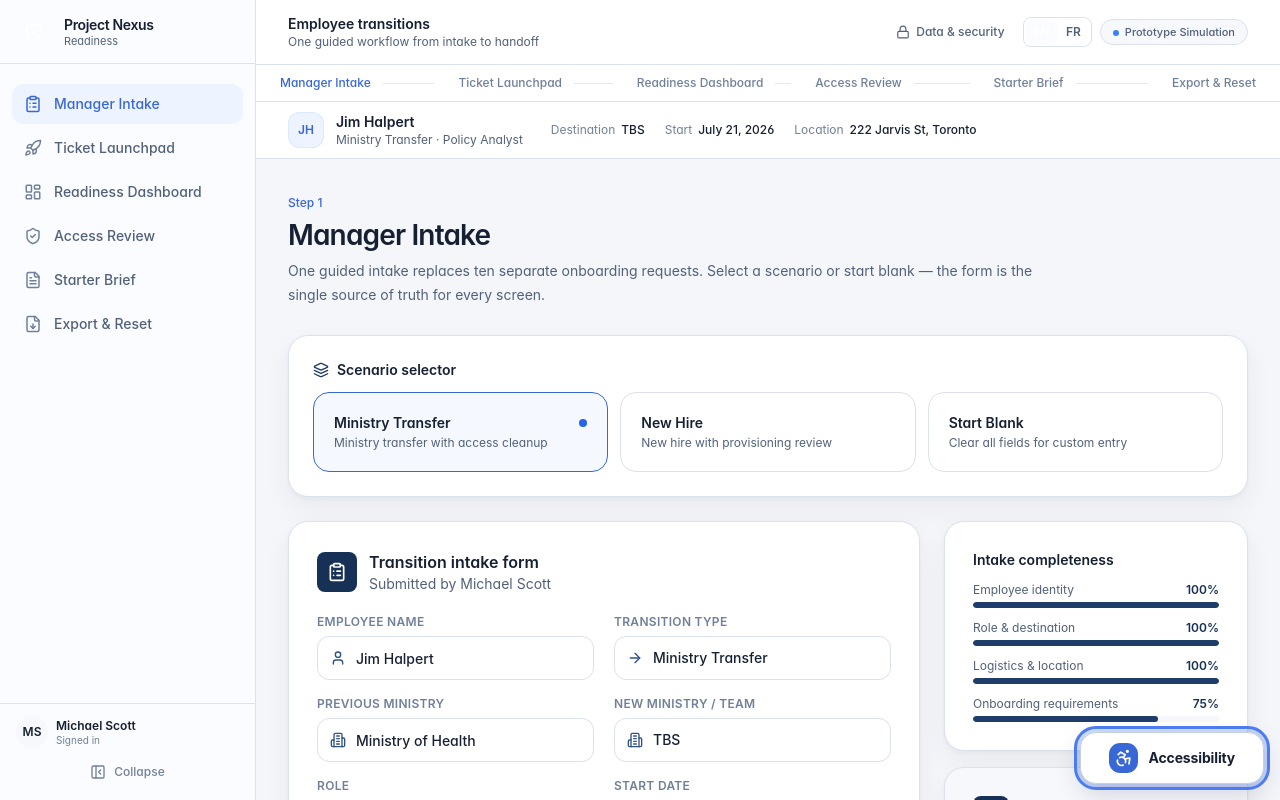
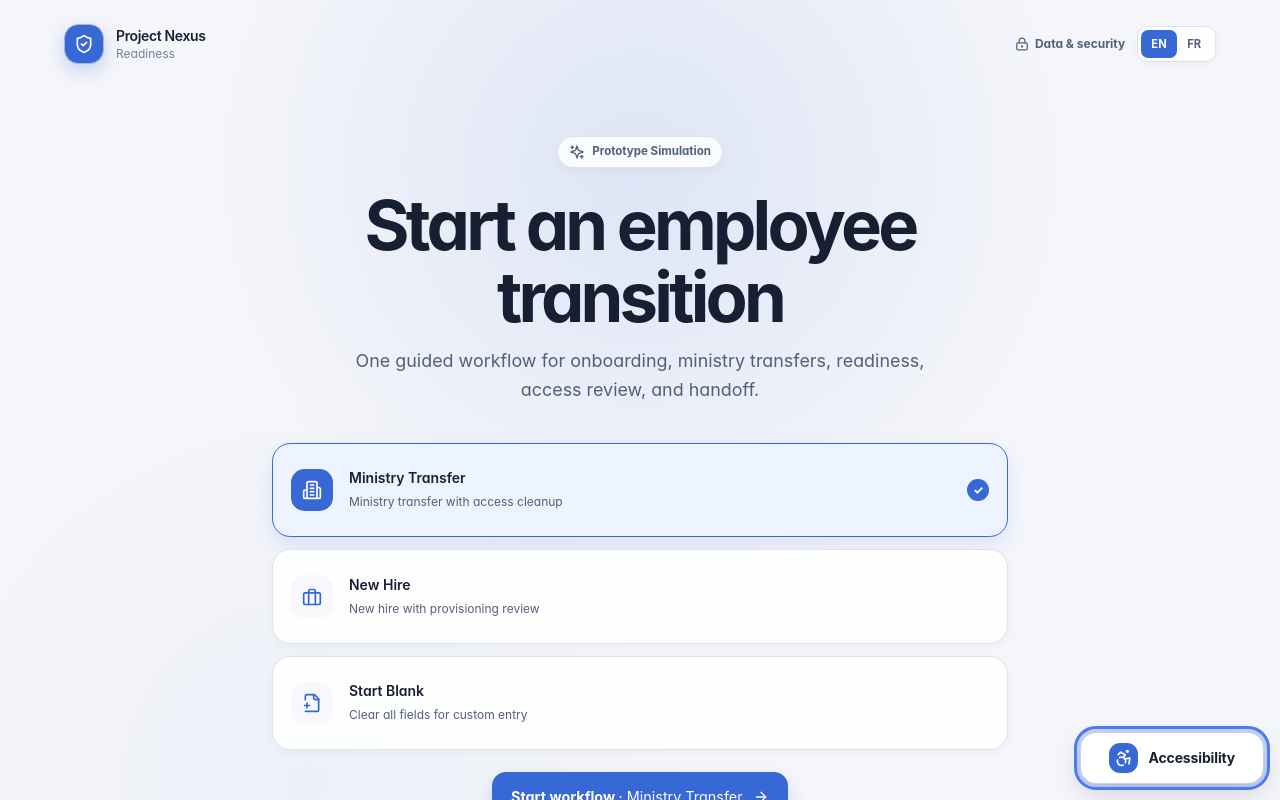
Before and after one commit to JashSojitra/threeflow-project1-nexus-v1, a React (Vite) app: page / in a window 1280 px wide. Shown: the top 800 px of the page. Built offline with nearby package versions, Linux system fonts and the light colour scheme.

Commit message:
welcome page addition

```diff
--- a/src/App.tsx
+++ b/src/App.tsx
@@ -10,10 +10,11 @@ import AIStarterBrief from './sections/AIStarterBrief';
 import ResponsibleAI from './sections/ResponsibleAI';
 import WorklogExport from './sections/WorklogExport';
 import AccessibilityPanel from './AccessibilityPanel';
+import WelcomeScreen from './WelcomeScreen';
 import { useLocale } from './locale';
 import { ClipboardList, Rocket, LayoutDashboard, ShieldCheck, FileText, Lock, FileDown, PanelLeftClose, PanelLeft, ShieldCheck as Logo } from 'lucide-react';
 
-type TabId = 'intake' | 'launchpad' | 'dashboard' | 'access' | 'brief' | 'rai' | 'worklog';
+type TabId = 'welcome' | 'intake' | 'launchpad' | 'dashboard' | 'access' | 'brief' | 'rai' | 'worklog';
 const tabs: { id: Exclude<TabId, 'rai'>; key: string; icon: typeof ClipboardList }[] = [
   { id: 'intake', key: 'nav.intake', icon: ClipboardList }, { id: 'launchpad', key: 'nav.launchpad', icon: Rocket },
   { id: 'dashboard', key: 'nav.dashboard', icon: LayoutDashboard }, { id: 'access', key: 'nav.access', icon: ShieldCheck },
@@ -21,11 +22,12 @@ const tabs: { id: Exclude<TabId, 'rai'>; key: string; icon: typeof ClipboardList
 ];
 
 function AppContent() {
-  const [active, setActive] = useState<TabId>('intake'); const [sidebarOpen, setSidebarOpen] = useState(true);
+  const [active, setActive] = useState<TabId>('welcome'); const [sidebarOpen, setSidebarOpen] = useState(true);
   const [toast, setToast] = useState({ msg: '', show: false }); const { form } = useNexus(); const { locale, setLocale, t } = useLocale();
   const showToast = (msg: string) => { setToast({ msg, show: true }); window.setTimeout(() => setToast(current => ({ ...current, show: false })), 2800); };
   const goTo = (tab: TabId, msg?: string) => { setActive(tab); if (msg) showToast(msg); };
   const activeIndex = tabs.findIndex(tab => tab.id === active); const initials = (form.manager || '?').split(' ').map(part => part[0]).filter(Boolean).slice(0, 2).join('').toUpperCase();
+  if (active === 'welcome') return <><WelcomeScreen onContinue={() => setActive('intake')} /><AccessibilityPanel /></>;
   return <div className="flex min-h-screen bg-[var(--app)]">
     <aside className={`sticky top-0 hidden h-screen shrink-0 flex-col border-r border-slate-200/70 bg-[var(--sidebar)] transition-[width] duration-200 lg:flex ${sidebarOpen ? 'w-64' : 'w-[72px]'}`}>
       <div className="flex h-16 items-center gap-3 border-b border-slate-200/70 px-4"><span className="flex h-9 w-9 shrink-0 items-center justify-center rounded-xl bg-slate-900 text-white"><Logo className="h-5 w-5" aria-hidden="true" /></span>{sidebarOpen && <div className="leading-tight"><p className="text-sm font-semibold tracking-tight text-slate-950">Project Nexus</p><p className="text-[11px] text-slate-500">{t('header.readiness')}</p></div>}</div>
--- /dev/null
+++ b/src/WelcomeScreen.tsx
@@ -0,0 +1,35 @@
+import { useState } from 'react';
+import { ArrowRight, Briefcase, Building2, FilePlus2, LockKeyhole, ShieldCheck, Sparkles } from 'lucide-react';
+import { type ScenarioId } from './data';
+import { useLocale } from './locale';
+import { useNexus } from './store';
+
+const choices: { id: ScenarioId; icon: typeof Building2; title: string; description: string }[] = [
+  { id: 'transfer', icon: Building2, title: 'scenario.transfer', description: 'scenario.transferDesc' },
+  { id: 'newhire', icon: Briefcase, title: 'scenario.newhire', description: 'scenario.newhireDesc' },
+  { id: 'blank', icon: FilePlus2, title: 'scenario.blank', description: 'scenario.blankDesc' },
+];
+
+export default function WelcomeScreen({ onContinue }: { onContinue: () => void }) {
+  const { locale, setLocale, t } = useLocale();
+  const { loadScenario } = useNexus();
+  const [selected, setSelected] = useState<ScenarioId>('transfer');
+  const selectedChoice = choices.find(choice => choice.id === selected)!;
+  const continueToWorkflow = () => { loadScenario(selected); onContinue(); };
+
+  return <main className="nexus-welcome">
+    <header className="nexus-welcome__header">
+      <div className="flex items-center gap-3"><span className="nexus-welcome__mark"><ShieldCheck className="h-5 w-5" aria-hidden="true" /></span><div><p className="text-sm font-semibold tracking-tight">Project Nexus</p><p className="text-xs text-[var(--text-muted)]">{t('header.readiness')}</p></div></div>
+      <div className="flex items-center gap-3"><span className="nexus-welcome__security"><LockKeyhole className="h-3.5 w-3.5" aria-hidden="true" />{t('header.security')}</span><div className="nexus-welcome__language" role="group" aria-label={t('header.language')}>{(['en', 'fr'] as const).map(language => <button key={language} type="button" onClick={() => setLocale(language)} aria-pressed={locale === language} className={locale === language ? 'is-selected' : ''}>{language.toUpperCase()}</button>)}</div></div>
+    </header>
+    <section className="nexus-welcome__hero" aria-labelledby="welcome-title">
+      <div className="nexus-welcome__eyebrow"><Sparkles className="h-4 w-4" aria-hidden="true" />{t('header.prototype')}</div>
+      <h1 id="welcome-title">{t('welcome.title')}</h1><p>{t('welcome.description')}</p>
+      <div className="nexus-welcome__chooser" role="radiogroup" aria-label={t('welcome.choose')}>
+        {choices.map(choice => { const Icon = choice.icon; const isSelected = selected === choice.id; return <button key={choice.id} type="button" role="radio" aria-checked={isSelected} onClick={() => setSelected(choice.id)} className={`nexus-welcome__choice ${isSelected ? 'is-selected' : ''}`}><span className="nexus-welcome__choice-icon"><Icon className="h-5 w-5" aria-hidden="true" /></span><span className="min-w-0 text-left"><span className="block text-sm font-semibold">{t(choice.title)}</span><span className="mt-1 block text-xs leading-5 text-[var(--text-secondary)]">{t(choice.description)}</span></span>{isSelected && <span className="nexus-welcome__check" aria-label={t('scenario.selected')}>✓</span>}</button>; })}
+      </div>
+      <button type="button" onClick={continueToWorkflow} className="nexus-welcome__continue"><span>{t('welcome.continue')} <span className="font-normal">· {t(selectedChoice.title)}</span></span><ArrowRight className="h-4 w-4" aria-hidden="true" /></button>
+      <p className="nexus-welcome__note">{t('welcome.note')}</p>
+    </section>
+  </main>;
+}
--- a/src/index.css
+++ b/src/index.css
@@ -92,6 +92,32 @@ html[data-contrast] .bg-slate-950\/35, html[data-contrast] .bg-slate-950\/40 { b
   .accessibility-option:hover { border-color: var(--border-strong); background: var(--surface-hover); }
   .accessibility-option input { width: 1rem; height: 1rem; margin-top: .15rem; accent-color: var(--accent); }
   .accessibility-text-action { display: inline-flex; align-items: center; gap: .45rem; color: var(--accent); font-size: .875rem; font-weight: 700; text-decoration: underline; text-underline-offset: .16em; }
+  .nexus-welcome { position: relative; display: flex; min-height: 100svh; flex-direction: column; overflow: hidden; color: var(--text); background: radial-gradient(circle at 50% 18%, color-mix(in srgb, var(--accent) 12%, transparent), transparent 27rem), var(--app); }
+  .nexus-welcome::before { position: absolute; inset: 0; pointer-events: none; content: ''; background: radial-gradient(circle at 24% 84%, color-mix(in srgb, var(--accent) 4%, transparent), transparent 25rem); }
+  .nexus-welcome__header { position: relative; z-index: 1; display: flex; min-height: 5.5rem; align-items: center; justify-content: space-between; gap: 1rem; padding: 1.25rem clamp(1.25rem, 5vw, 4.5rem); }
+  .nexus-welcome__mark { display: grid; width: 2.5rem; height: 2.5rem; place-items: center; border: 1px solid color-mix(in srgb, var(--accent) 35%, var(--border)); border-radius: .9rem; color: white; background: var(--accent); box-shadow: 0 7px 18px color-mix(in srgb, var(--accent) 25%, transparent); }
+  .nexus-welcome__security { display: inline-flex; align-items: center; gap: .4rem; color: var(--text-secondary); font-size: .75rem; font-weight: 650; }
+  .nexus-welcome__language { display: inline-flex; border: 1px solid var(--border); border-radius: .65rem; padding: .2rem; background: color-mix(in srgb, var(--surface) 85%, transparent); box-shadow: 0 2px 7px rgb(var(--shadow-color) / .04); }
+  .nexus-welcome__language button { min-width: 2.2rem; border-radius: .45rem; padding: .35rem .45rem; color: var(--text-secondary); font-size: .7rem; font-weight: 750; }
+  .nexus-welcome__language button.is-selected { color: white; background: var(--accent); }
+  .nexus-welcome__hero { position: relative; z-index: 1; display: flex; width: min(100% - 2rem, 46rem); flex: 1; flex-direction: column; align-items: center; justify-content: center; margin: 0 auto; padding: 3rem 0 5rem; text-align: center; animation: fade-in .32s ease-out; }
+  .nexus-welcome__eyebrow { display: inline-flex; align-items: center; gap: .45rem; border: 1px solid var(--border); border-radius: 999px; padding: .4rem .7rem; color: var(--text-secondary); background: color-mix(in srgb, var(--surface) 84%, transparent); font-size: .72rem; font-weight: 700; box-shadow: 0 4px 12px rgb(var(--shadow-color) / .04); }
+  .nexus-welcome h1 { max-width: 40rem; margin: 1.4rem 0 .75rem; color: var(--text); font-size: clamp(2.35rem, 5.6vw, 4.3rem); font-weight: 650; letter-spacing: -.055em; line-height: 1.04; }
+  .nexus-welcome__hero > p:not(.nexus-welcome__note) { max-width: 39rem; margin: 0; color: var(--text-secondary); font-size: clamp(1rem, 1.8vw, 1.12rem); line-height: 1.65; }
+  .nexus-welcome__chooser { display: grid; width: 100%; gap: .75rem; margin-top: 2.4rem; }
+  .nexus-welcome__choice { display: flex; min-height: 5.9rem; align-items: center; gap: 1rem; width: 100%; border: 1px solid var(--border); border-radius: 1.15rem; padding: 1rem 1.1rem; color: var(--text); background: color-mix(in srgb, var(--surface) 91%, transparent); box-shadow: 0 3px 10px rgb(var(--shadow-color) / .035); transition: transform 180ms ease, box-shadow 180ms ease, border-color 180ms ease, background-color 180ms ease; }
+  .nexus-welcome__choice:hover { transform: translateY(-2px); border-color: var(--border-strong); background: var(--surface-raised); box-shadow: 0 12px 25px rgb(var(--shadow-color) / .09); }
+  .nexus-welcome__choice:active { transform: translateY(0) scale(.995); }
+  .nexus-welcome__choice.is-selected { border-color: var(--accent); background: var(--accent-soft); box-shadow: 0 8px 20px color-mix(in srgb, var(--accent) 13%, transparent); }
+  .nexus-welcome__choice-icon { display: grid; flex: 0 0 auto; width: 2.65rem; height: 2.65rem; place-items: center; border-radius: .85rem; color: var(--accent); background: var(--surface-subtle); }
+  .nexus-welcome__choice.is-selected .nexus-welcome__choice-icon { color: white; background: var(--accent); }
+  .nexus-welcome__check { display: grid; width: 1.4rem; height: 1.4rem; margin-left: auto; flex: 0 0 auto; place-items: center; border-radius: 999px; color: white; background: var(--accent); font-size: .75rem; font-weight: 800; }
+  .nexus-welcome__continue { display: inline-flex; min-height: 3.1rem; align-items: center; justify-content: center; gap: .65rem; margin-top: 1.35rem; border: 1px solid var(--accent); border-radius: .85rem; padding: .7rem 1.15rem; color: white; background: var(--accent); box-shadow: 0 9px 18px color-mix(in srgb, var(--accent) 24%, transparent); font-size: .9rem; font-weight: 750; transition: transform 180ms ease, box-shadow 180ms ease, background-color 180ms ease; }
+  .nexus-welcome__continue:hover { transform: translateY(-1px); background: var(--accent-hover); box-shadow: 0 12px 23px color-mix(in srgb, var(--accent) 30%, transparent); }
+  .nexus-welcome__continue:active { transform: translateY(0) scale(.99); }
+  .nexus-welcome__note { margin: .9rem 0 0; color: var(--text-muted); font-size: .75rem; }
+  @media (max-width: 600px) { .nexus-welcome__header { align-items: flex-start; padding: 1rem; } .nexus-welcome__security { display: none; } .nexus-welcome__hero { width: min(100% - 2rem, 46rem); justify-content: flex-start; padding: 3.25rem 0 5.5rem; } .nexus-welcome__choice { min-height: 6.4rem; } }
+  @media (prefers-reduced-motion: reduce) { .nexus-welcome__hero { animation: none; } }
   @media (max-width: 420px) { .accessibility-trigger { left: 1rem; right: 1rem; min-width: 0; width: auto; } .accessibility-trigger__label { text-align: center; } .accessibility-panel { width: 100%; padding: 1.25rem; } }
 }
 
--- a/src/locale.tsx
+++ b/src/locale.tsx
@@ -7,6 +7,7 @@ const en: Record<string, string> = {
   'nav.intake':'Manager Intake','nav.launchpad':'Ticket Launchpad','nav.dashboard':'Readiness Dashboard','nav.access':'Access Review','nav.brief':'Starter Brief','nav.worklog':'Export & Reset',
   'header.transitions':'Employee transitions','header.subtitle':'One guided workflow from intake to handoff','header.security':'Data & security','header.prototype':'Prototype Simulation','header.readiness':'Readiness','header.workflow':'Workflow','header.language':'Language',
   'scenario.transfer':'Ministry Transfer','scenario.newhire':'New Hire','scenario.blank':'Start Blank','scenario.transferDesc':'Ministry transfer with access cleanup','scenario.newhireDesc':'New hire with provisioning review','scenario.blankDesc':'Clear all fields for custom entry','scenario.selected':'Selected scenario',
+  'welcome.title':'Start an employee transition','welcome.description':'One guided workflow for onboarding, ministry transfers, readiness, access review, and handoff.','welcome.choose':'Choose how you would like to begin','welcome.continue':'Start workflow','welcome.note':'You can adjust the scenario and every intake detail at any time.',
   'accessibility':'Accessibility','accessibility.title':'Accessibility settings','accessibility.textSize':'Text size','accessibility.contrast':'Contrast theme','accessibility.default':'Default','accessibility.high':'High contrast','accessibility.dark':'Dark','accessibility.motion':'Reduce motion','accessibility.motionDesc':'Turn off non-essential movement and transitions.','accessibility.spacing':'Increased text spacing','accessibility.spacingDesc':'Add breathing room for easier reading.','accessibility.underline':'Underline links','accessibility.focus':'Enhanced focus indicators','accessibility.reset':'Reset accessibility settings','accessibility.statement':'Accessibility statement','accessibility.statementTitle':'Accessibility statement','accessibility.statementText':'Project Nexus is designed toward WCAG Level AA accessibility. The production version would require formal accessibility testing, including keyboard, screen-reader, zoom, contrast, and user testing.','close':'Close','cancel':'Cancel',
   'status.draft-ready':'Draft ready','status.optional':'Optional','status.needs-approval':'Pending approval','status.attention':'Attention required','status.submitted':'Submitted','status.pending-approval':'Pending approval','status.in-progress':'In progress','status.waiting':'Blocked','status.not-started':'Not started','status.complete':'Complete','risk.low':'Low risk','risk.medium':'At risk','risk.high':'Blocked',
   'employee.unnamed':'Unnamed employee','employee.destination':'Destination','employee.start':'Start','employee.location':'Location','employee.roleTbd':'Role TBD','employee.manager':'Manager',
@@ -24,6 +25,7 @@ const fr: Record<string, string> = {
   'nav.intake':'Saisie du gestionnaire','nav.launchpad':'Centre de demandes','nav.dashboard':'Tableau de préparation','nav.access':'Révision des accès','nav.brief':'Note de départ','nav.worklog':'Exporter et réinitialiser',
   'header.transitions':'Transitions des employés','header.subtitle':'Un parcours guidé, de la saisie au transfert','header.security':'Données et sécurité','header.prototype':'Simulation de prototype','header.readiness':'Préparation','header.workflow':'Parcours','header.language':'Langue',
   'scenario.transfer':'Mutation ministérielle','scenario.newhire':'Nouvelle embauche','scenario.blank':'Commencer à vide','scenario.transferDesc':'Mutation avec révision des accès','scenario.newhireDesc':'Nouvelle embauche avec révision du provisionnement','scenario.blankDesc':'Effacer tous les champs pour une saisie personnalisée','scenario.selected':'Scénario sélectionné',
+  'welcome.title':'Commencer une transition d’employé','welcome.description':'Un parcours guidé pour l’intégration, les mutations, la préparation, la révision des accès et le transfert.','welcome.choose':'Choisissez comment commencer','welcome.continue':'Commencer le parcours','welcome.note':'Vous pourrez modifier le scénario et chaque détail de la saisie à tout moment.',
   'accessibility':'Accessibilité','accessibility.title':'Paramètres d’accessibilité','accessibility.textSize':'Taille du texte','accessibility.contrast':'Thème de contraste','accessibility.default':'Par défaut','accessibility.high':'Contraste élevé','accessibility.dark':'Sombre','accessibility.motion':'Réduire les animations','accessibility.motionDesc':'Désactive les mouvements et transitions non essentiels.','accessibility.spacing':'Espacement accru du texte','accessibility.spacingDesc':'Ajoute de l’espace pour faciliter la lecture.','accessibility.underline':'Souligner les liens','accessibility.focus':'Indicateurs de focus améliorés','accessibility.reset':'Réinitialiser les paramètres','accessibility.statement':'Déclaration sur l’accessibilité','accessibility.statementTitle':'Déclaration sur l’accessibilité','accessibility.statementText':'Project Nexus est conçu en vue de respecter les critères d’accessibilité de niveau AA des WCAG. La version de production nécessiterait des essais officiels d’accessibilité, notamment au clavier, avec un lecteur d’écran, avec agrandissement, pour le contraste et auprès des utilisateurs.','close':'Fermer','cancel':'Annuler',
   'status.draft-ready':'Brouillon prêt','status.optional':'Facultatif','status.needs-approval':'En attente d’approbation','status.attention':'Attention requise','status.submitted':'Soumis','status.pending-approval':'En attente d’approbation','status.in-progress':'En cours','status.waiting':'Bloqué','status.not-started':'Non commencé','status.complete':'Terminé','risk.low':'Risque faible','risk.medium':'À risque','risk.high':'Bloqué',
   'employee.unnamed':'Employé sans nom','employee.destination':'Destination','employee.start':'Entrée en fonction','employee.location':'Lieu','employee.roleTbd':'Poste à confirmer','employee.manager':'Gestionnaire',
```
